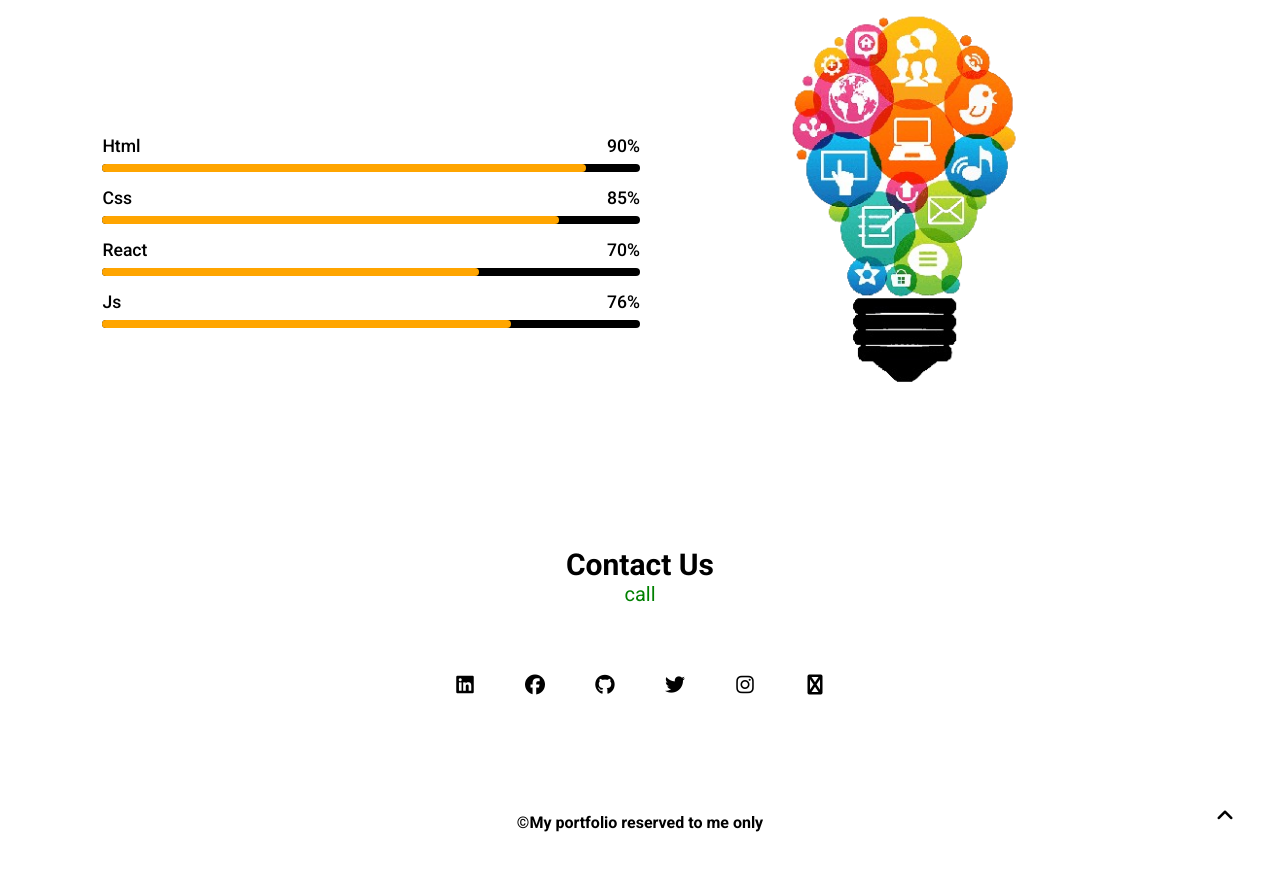
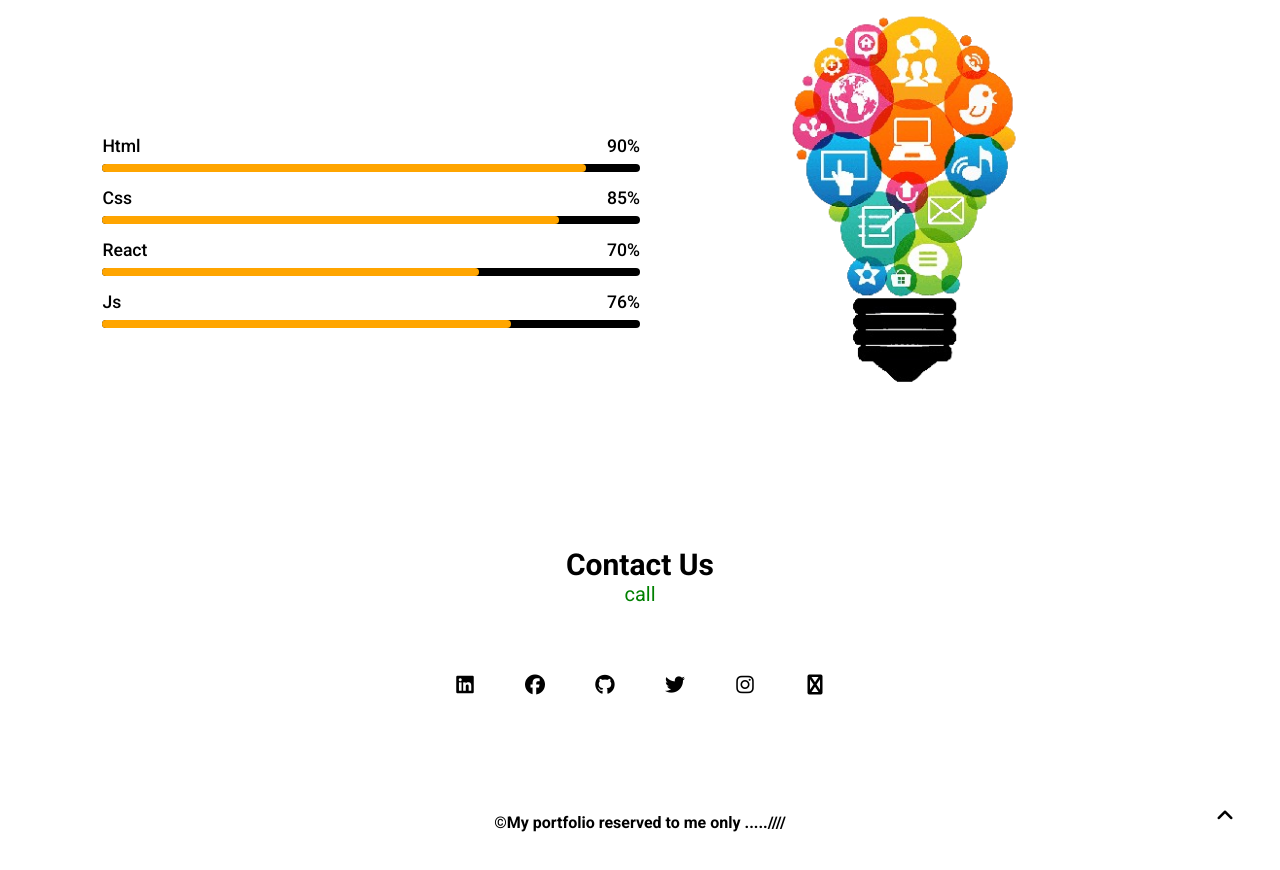
Before and after one commit to Athul-K-sasikumar/bb-portfolio, a plain HTML site: page index.html in a window 1280 px wide. Shown: the part 1443-2313 px from the top of the page. Drawn offline with Linux system fonts and the light colour scheme.

Commit message:
version 2

```diff
--- a/index.html
+++ b/index.html
@@ -145,7 +145,7 @@
 </section>
 <!-- footer -->
 <footer>
-    <p id="copyright">&copy;My portfolio reserved to me only</p>
+    <p id="copyright">&copy;My portfolio reserved to me only .....////</p>
     <div class="icon up-arrow">
         <a href="#container" ><i class="fa-solid fa-angle-up brands"></i></a>
     </div>
```
